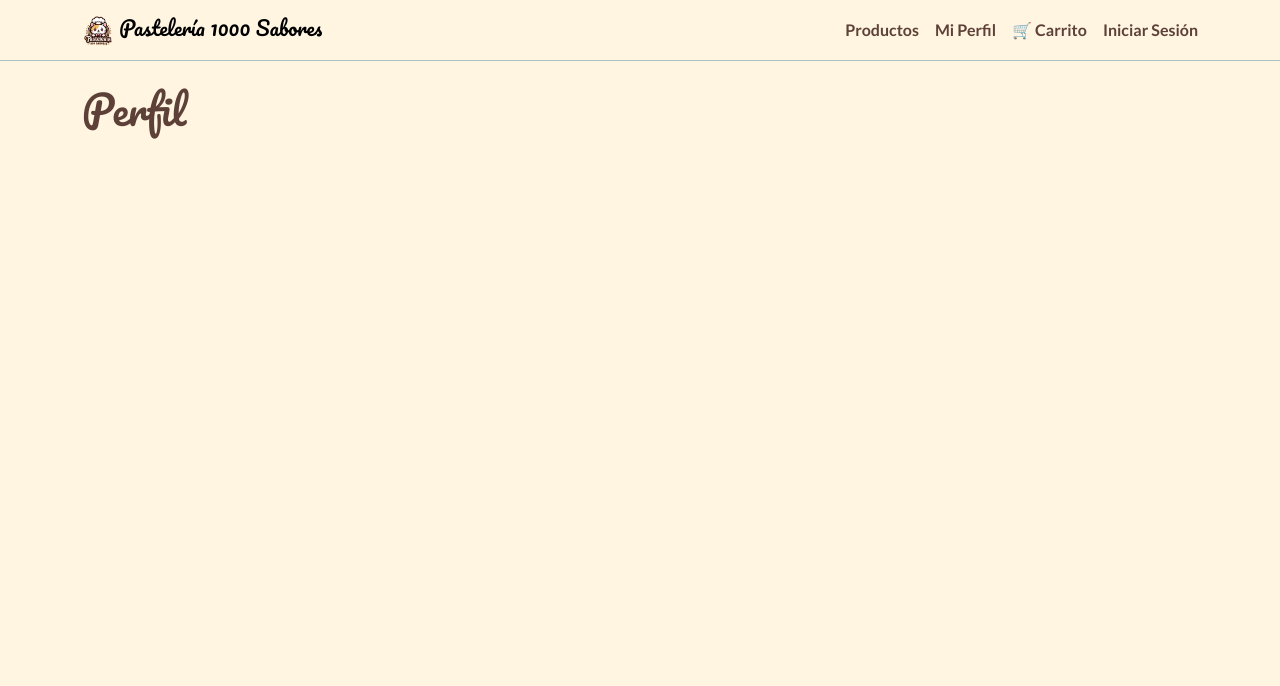
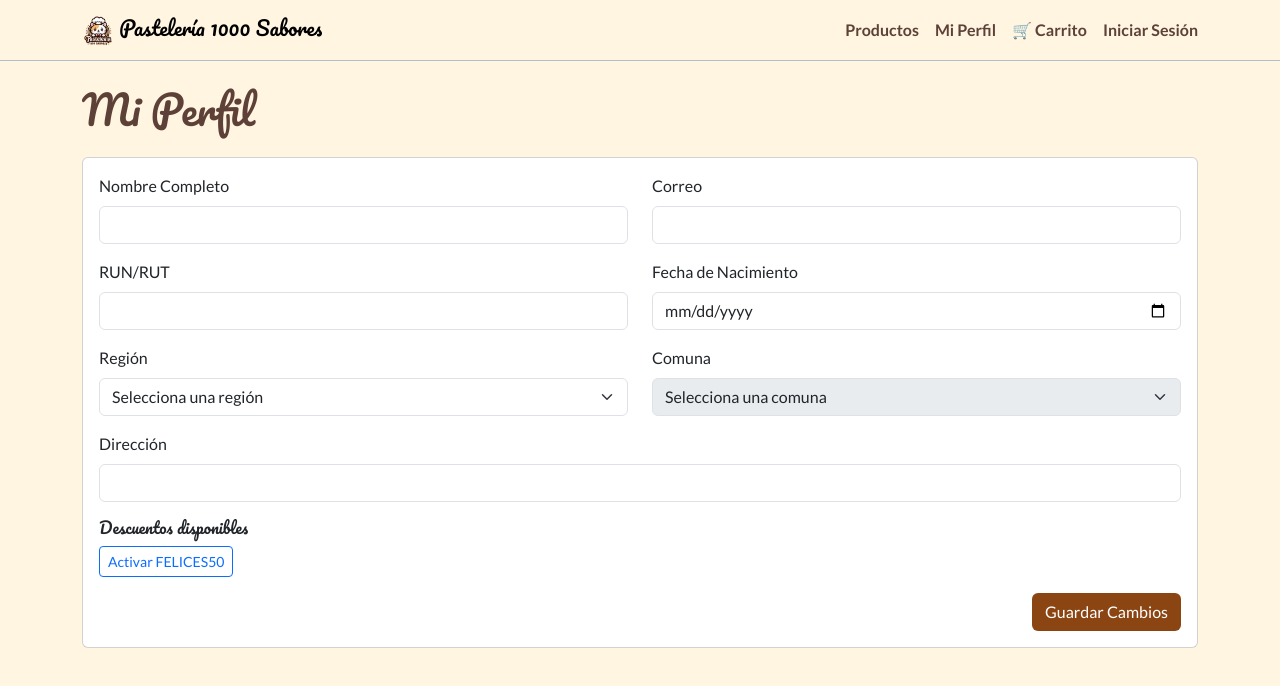
Before and after one commit to Vi8let/Pasteleria-1000-Sabores, a React (Vite) app in the folder pasteleria-react/: page /perfil in a window 1280 px wide. Shown: the top 686 px of the page. Built offline with nearby package versions, Linux system fonts and the light colour scheme.

Commit message:
implementacion de perfil

```diff
--- /dev/null
+++ b/pasteleria-react/src/data/regiones-comunas.js
@@ -0,0 +1,26 @@
+export const regionesChile = {
+  "Región de Arica y Parinacota": ["Arica","Camarones","General Lagos","Putre"],
+  "Región de Tarapacá": ["Alto Hospicio","Camiña","Colchane","Huara","Iquique","Pica","Pozo Almonte"],
+  "Región de Antofagasta": ["Antofagasta","Calama","María Elena","Mejillones","Ollagüe","San Pedro de Atacama","Sierra Gorda","Taltal","Tocopilla"],
+  "Región de Atacama": ["Alto del Carmen","Caldera","Chañaral","Copiapó","Diego de Almagro","Freirina","Huasco","Tierra Amarilla","Vallenar"],
+  "Región de Coquimbo": ["Andacollo","Canela","Combarbalá","Coquimbo","Illapel","La Higuera","La Serena","Los Vilos","Monte Patria","Ovalle","Paiguano","Punitaqui","Río Hurtado","Salamanca","Vicuña"],
+  "Región de Valparaíso": ["Algarrobo","Cabildo","Calera","Calle Larga","Cartagena","Casablanca","Catemu","Concón","El Quisco","El Tabo","Hijuelas","Isla de Pascua","Juan Fernández","La Cruz","La Ligua","Las Cabras","Limache","Llaillay","Los Andes","Marga Marga","Nogales","Olmué","Panquehue","Papudo","Petorca","Puchuncaví","Putaendo","Quillota","Quilpué","Quintero","Rinconada","San Antonio","San Esteban","San Felipe","Santa María","Santo Domingo","Valparaíso","Villa Alemana","Viña del Mar","Zapallar"],
+  "Región Metropolitana": ["Alhué","Buin","Calera de Tango","Cerrillos","Cerro Navia","Colina","Conchalí","Curacaví","El Bosque","El Monte","Estación Central","Huechuraba","Independencia","Isla de Maipo","La Cisterna","La Florida","La Granja","La Pintana","La Reina","Lampa","Las Condes","Lo Barnechea","Lo Espejo","Lo Prado","Macul","Maipú","María Pinto","Melipilla","Ñuñoa","Padre Hurtado","Paine","Pedro Aguirre Cerda","Peñaflor","Peñalolén","Pirque","Providencia","Pudahuel","Puente Alto","Quilicura","Quinta Normal","Recoleta","Renca","San Bernardo","San Joaquín","San José de Maipo","San Miguel","San Pedro","San Ramón","Santiago","Talagante","Tiltil","Vitacura"],
+  "Región del Libertador General Bernardo O'Higgins": ["Chépica","Chimbarongo","Codegua","Coinco","Coltauco","Doñihue","Graneros","La Estrella","Las Cabras","Litueche","Lolol","Machalí","Malloa","Marchihue","Mostazal","Nancagua","Navidad","Olivar","Palmilla","Paredones","Peralillo","Peumo","Pichidegua","Pichilemu","Placilla","Pumanque","Quinta de Tilcoco","Rancagua","Rengo","Requínoa","San Fernando","San Vicente","Santa Cruz"],
+  "Región del Maule": ["Cauquenes","Chanco","Colbún","Constitución","Curepto","Curicó","Empedrado","Hualañé","Licantén","Linares","Longaví","Maule","Molina","Parral","Pelarco","Pelluhue","Pencahue","Rauco","Retiro","Romeral","Sagrada Familia","San Clemente","San Javier","San Rafael","Talca","Teno","Vichuquén","Villa Alegre","Yerbas Buenas"],
+  "Región de Ñuble": ["Bulnes","Chillán","Chillán Viejo","Cobquecura","Coelemu","Coihueco","El Carmen","Ninhue","Ñiquen","Pemuco","Pinto","Portezuelo","Quillón","Quirihue","Ránquil","San Carlos","San Fabián","San Ignacio","San Nicolás","Treguaco","Yungay"],
+  "Región del Biobío": ["Alto Biobío","Antuco","Arauco","Cabrero","Cañete","Chiguayante","Concepción","Contulmo","Coronel","Curanilahue","Florida","Hualpén","Hualqui","Laja","Lebu","Los Álamos","Los Ángeles","Lota","Mulchén","Nacimiento","Negrete","Penco","Quilaco","Quilleco","San Pedro de la Paz","San Rosendo","Santa Bárbara","Santa Juana","Talcahuano","Tirúa","Tomé","Tucapel","Yumbel"],
+  "Región de La Araucanía": ["Angol","Carahue","Cholchol","Collipulli","Cunco","Curacautín","Curarrehue","Ercilla","Freire","Galvarino","Gorbea","Lautaro","Loncoche","Lonquimay","Los Sauces","Lumaco","Melipeuco","Nueva Imperial","Padre Las Casas","Perquenco","Pitrufquén","Pucón","Purén","Renaico","Saavedra","Temuco","Teodoro Schmidt","Toltén","Traiguén","Victoria","Vilcún","Villarrica"],
+  "Región de Los Ríos": ["Corral","Futrono","La Unión","Lago Ranco","Lanco","Los Lagos","Máfil","Mariquina","Paillaco","Panguipulli","Río Bueno","Valdivia"],
+  "Región de Los Lagos": ["Ancud","Calbuco","Castro","Chaitén","Chonchi","Cochamó","Curaco de Vélez","Dalcahue","Fresia","Frutillar","Futaleufú","Hualaihué","Llanquihue","Los Muermos","Maullín","Osorno","Palena","Puerto Montt","Puerto Octay","Puerto Varas","Puqueldón","Purranque","Puyehue","Queilén","Quellón","Quemchi","Quinchao","Río Negro","San Juan de la Costa","San Pablo"],
+  "Región Aysén del General Carlos Ibáñez del Campo": ["Aisén","Chile Chico","Cisnes","Cochrane","Coyhaique","Guaitecas","Lago Verde","O'Higgins","Río Ibáñez","Tortel"],
+  "Región de Magallanes y de la Antártica Chilena": ["Antártica","Cabo de Hornos","Laguna Blanca","Natales","Porvenir","Primavera","Punta Arenas","Río Verde","San Gregorio","Timaukel","Torres del Paine"]
+}
+
+export function getAllRegiones(){
+  return Object.keys(regionesChile)
+}
+
+export function getComunasByRegion(region){
+  return regionesChile[region] || []
+}
--- a/pasteleria-react/src/pages/Perfil.jsx
+++ b/pasteleria-react/src/pages/Perfil.jsx
@@ -1,3 +1,96 @@
+import { useEffect, useState } from 'react'
+import { getSessionUser, setSessionUser } from '../services/authService.js'
+import { getAllRegiones, getComunasByRegion } from '../data/regiones-comunas.js'
+
 export default function Perfil(){
-  return <h1>Perfil</h1>
+  const [user, setUser] = useState(getSessionUser() || { nombre:'', correo:'', run:'', fechaNacimiento:'', region:'', comuna:'', direccion:'', rol:'usuario' })
+  const [regiones, setRegiones] = useState([])
+  const [comunas, setComunas] = useState([])
+
+  useEffect(()=>{
+    setRegiones(getAllRegiones())
+  }, [])
+
+  useEffect(()=>{
+    setComunas(getComunasByRegion(user.region))
+  }, [user.region])
+
+  function onChange(e){
+    const { name, value } = e.target
+    setUser(prev => ({ ...prev, [name]: value }))
+  }
+
+  function guardar(){
+    setSessionUser(user)
+    alert('Datos guardados')
+  }
+
+  function activarFelices(){
+    setUser(prev => ({ ...prev, codigoDescuento: 'FELICES50' }))
+    setSessionUser({ ...user, codigoDescuento: 'FELICES50' })
+    alert('Código FELICES50 activado')
+  }
+
+  return (
+    <div>
+      <h1 className="mb-4">Mi Perfil</h1>
+      <div className="card">
+        <div className="card-body">
+          <div className="row">
+            <div className="col-md-6 mb-3">
+              <label className="form-label">Nombre Completo</label>
+              <input className="form-control" name="nombre" value={user.nombre||''} onChange={onChange} />
+            </div>
+            <div className="col-md-6 mb-3">
+              <label className="form-label">Correo</label>
+              <input className="form-control" value={user.correo||''} readOnly />
+            </div>
+          </div>
+          <div className="row">
+            <div className="col-md-6 mb-3">
+              <label className="form-label">RUN/RUT</label>
+              <input className="form-control" value={user.run||''} readOnly />
+            </div>
+            <div className="col-md-6 mb-3">
+              <label className="form-label">Fecha de Nacimiento</label>
+              <input type="date" className="form-control" name="fechaNacimiento" value={user.fechaNacimiento||''} onChange={onChange} />
+            </div>
+          </div>
+          <div className="row">
+            <div className="col-md-6 mb-3">
+              <label className="form-label">Región</label>
+              <select className="form-select" name="region" value={user.region||''} onChange={onChange}>
+                <option value="">Selecciona una región</option>
+                {regiones.map(r=> <option key={r} value={r}>{r}</option>)}
+              </select>
+            </div>
+            <div className="col-md-6 mb-3">
+              <label className="form-label">Comuna</label>
+              <select className="form-select" name="comuna" value={user.comuna||''} onChange={onChange} disabled={!user.region}>
+                <option value="">Selecciona una comuna</option>
+                {comunas.map(c=> <option key={c} value={c}>{c}</option>)}
+              </select>
+            </div>
+          </div>
+          <div className="mb-3">
+            <label className="form-label">Dirección</label>
+            <input className="form-control" name="direccion" value={user.direccion||''} onChange={onChange} />
+          </div>
+
+          <div className="mb-3">
+            <h6>Descuentos disponibles</h6>
+            {user.codigoDescuento === 'FELICES50' ? (
+              <div className="alert alert-success mb-2"><small>🎉 FELICES50 activo: 10% de descuento</small></div>
+            ) : (
+              <button className="btn btn-outline-primary btn-sm" onClick={activarFelices}>Activar FELICES50</button>
+            )}
+          </div>
+
+          <div className="text-end">
+            <button className="btn" style={{backgroundColor:'#8B4513', color:'#fff'}} onClick={guardar}>Guardar Cambios</button>
+          </div>
+        </div>
+      </div>
+    </div>
+  )
 }
```
